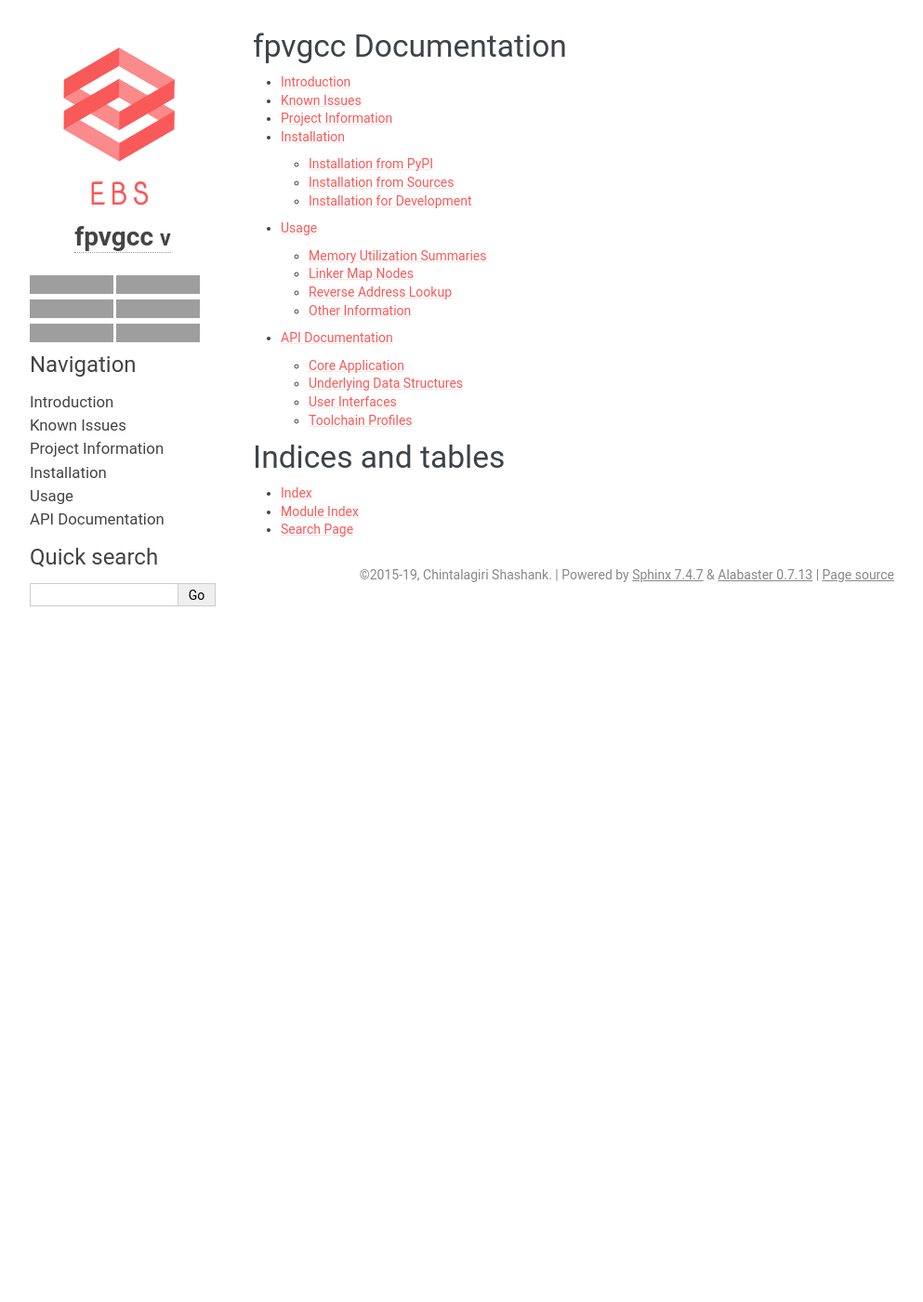
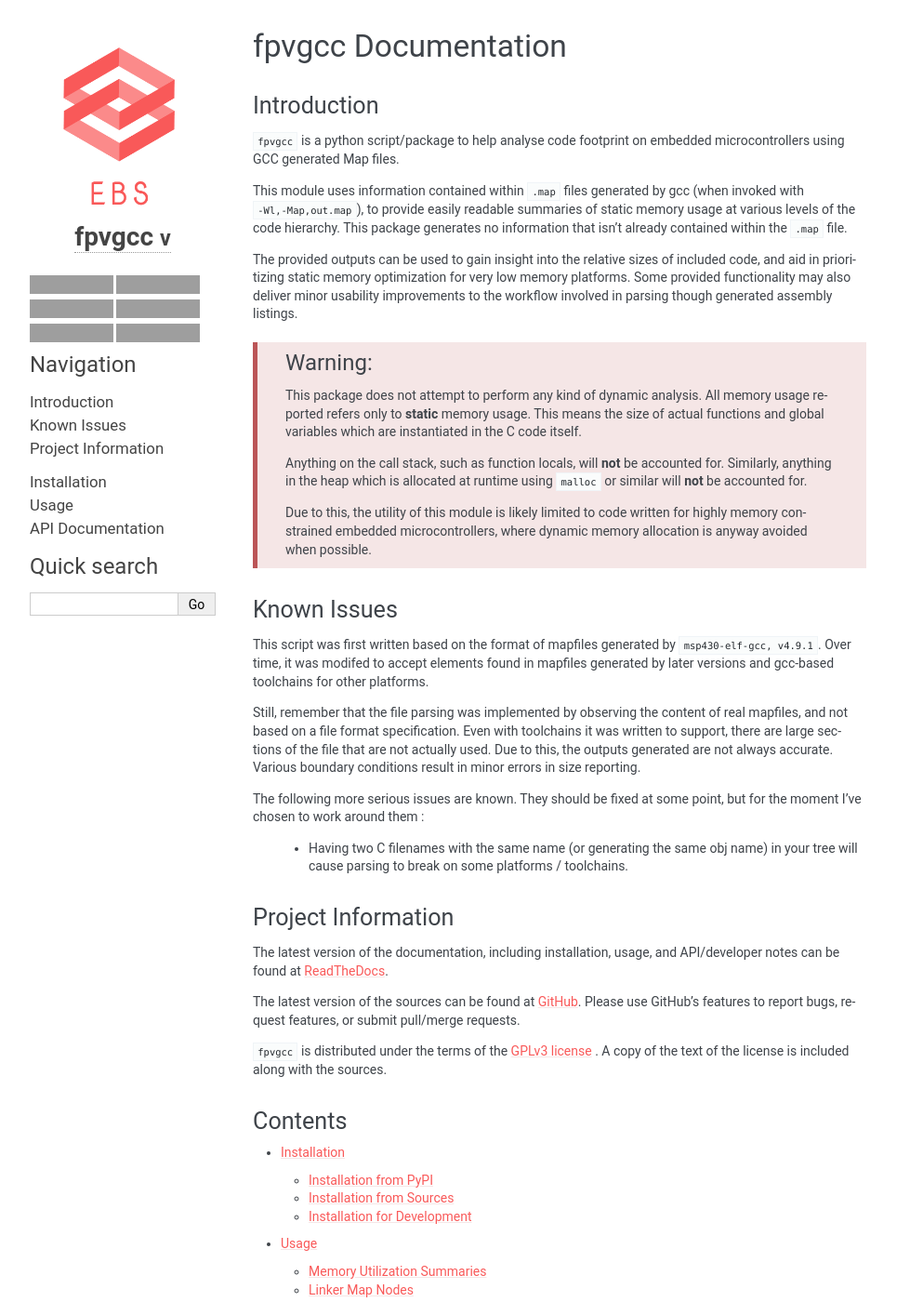
Before and after one commit to ebs-universe/fpv-gcc, a Sphinx documentation site: the page built from docs/index.rst, in a window 1280 px wide and 1400 px high. Shown: the whole window at 93% size, without its empty margins (148-1141 px from the left). Built offline with Sphinx 7.4.7, drawn with Linux system fonts in a browser that asks for light colours; grey boxes are pictures that could not be loaded.

Commit message:
Moved introduction back to the main page

```diff
--- a/README.rst
+++ b/README.rst
@@ -18,7 +18,7 @@
 .. inclusion-marker-do-not-remove
 
 Introduction
-============
+------------
 
 ``fpvgcc`` is a python script/package to help analyse code footprint on
 embedded microcontrollers using GCC generated Map files.
@@ -57,7 +57,7 @@ assembly listings.
     \clearpage
 
 Known Issues
-============
+------------
 
 This script was first written based on the format of mapfiles
 generated by ``msp430-elf-gcc, v4.9.1``. Over time, it was modifed to
@@ -80,7 +80,7 @@ point, but for the moment I've chosen to work around them :
 
 
 Project Information
-===================
+-------------------
 
 The latest version of the documentation, including installation, usage, and
 API/developer notes can be found at
--- a/docs/index.rst
+++ b/docs/index.rst
@@ -4,14 +4,25 @@
    contain the root `toctree` directive.
 
 
+fpvgcc Documentation
+====================
 
-fpvgcc Documentation
---------------------
+.. include:: ../README.rst
+    :start-after: inclusion-marker-do-not-remove
+
+
+.. toctree::
+   :hidden:
+
+   readme
+
+
+Contents
+--------
 
 .. toctree::
    :maxdepth: 3
 
-   readme
    installation
    usage
    api
```
